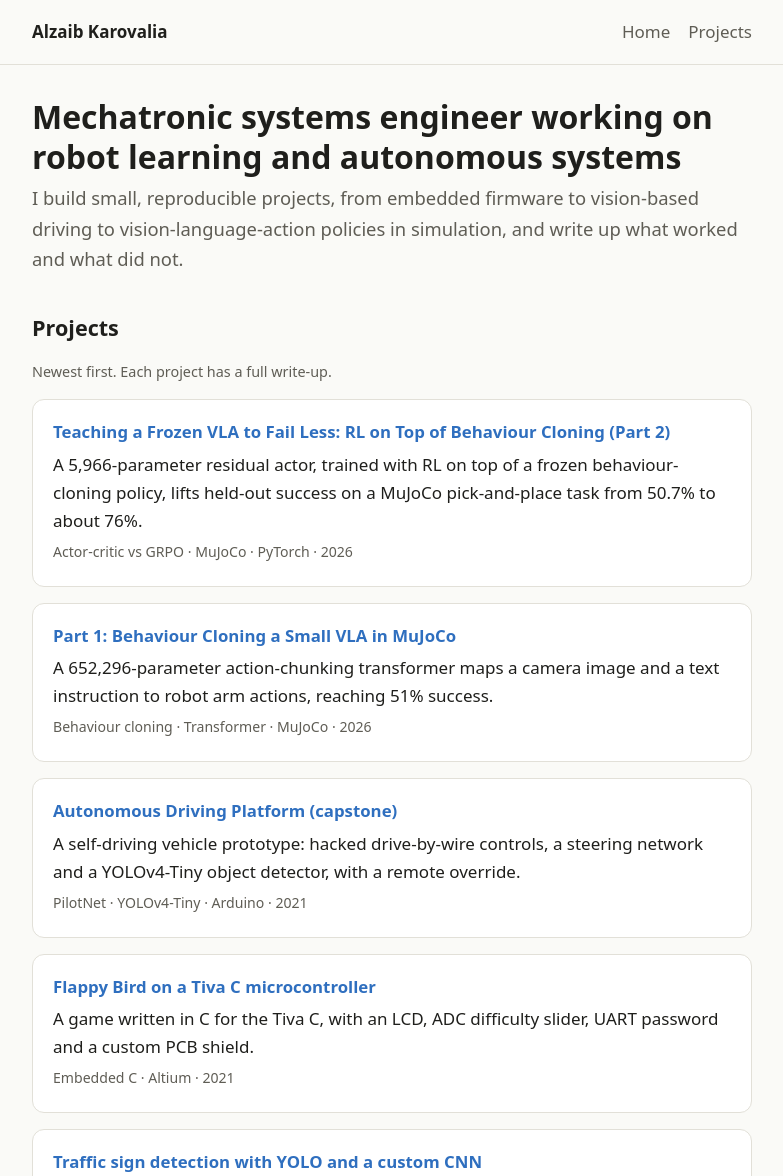
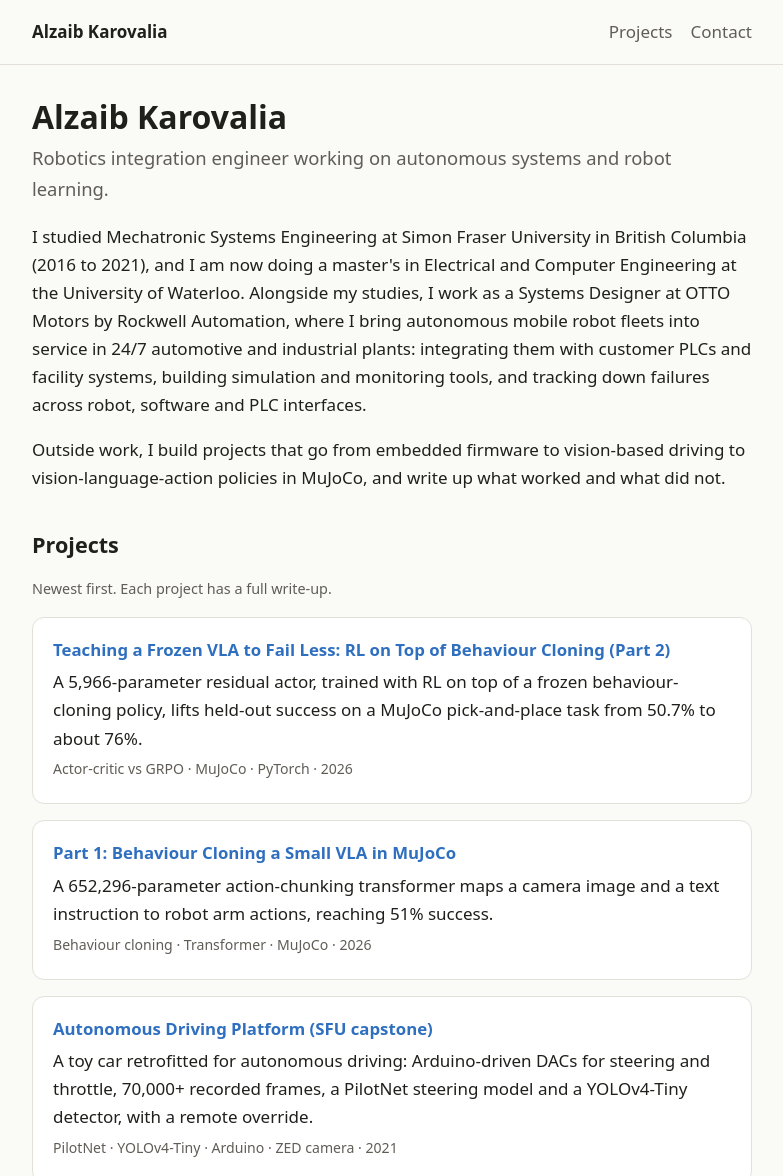
Before and after one commit to Alzaib/alzaib.github.io, a plain HTML site: page index.html in a window 1280 px wide. Shown: the top 1176 px of the page, without its empty margins (248-1031 px from the left). Drawn offline with Linux system fonts and the light colour scheme.

Commit message:
Update index.html

```diff
--- a/index.html
+++ b/index.html
@@ -3,14 +3,18 @@
 <meta name="viewport" content="width=device-width,initial-scale=1">
 <meta http-equiv="Content-Security-Policy" content="default-src 'none'; img-src 'self'; style-src 'self'; base-uri 'none'; form-action 'none'">
 <meta name="referrer" content="no-referrer">
-<title>Alzaib Karovalia | Robot learning and autonomous systems</title>
+<meta name="description" content="Alzaib Karovalia: robotics integration engineer at OTTO Motors by Rockwell Automation and MEng candidate in Electrical and Computer Engineering at the University of Waterloo.">
+<title>Alzaib Karovalia | Robotics integration and robot learning</title>
 <link rel="stylesheet" href="style.css"></head>
 <body>
 <header class="site"><div class="wrap"><a class="brand" href="index.html">Alzaib Karovalia</a>
-<nav><a href="index.html">Home</a><a href="#projects">Projects</a></nav></div></header>
+<nav><a href="#projects">Projects</a><a href="#contact">Contact</a></nav></div></header>
 <main class="wrap">
-<h1>Mechatronic systems engineer working on robot learning and autonomous systems</h1>
-<p class="lead">I build small, reproducible projects, from embedded firmware to vision-based driving to vision-language-action policies in simulation, and write up what worked and what did not.</p>
+
+<h1>Alzaib Karovalia</h1>
+<p class="lead">Robotics integration engineer working on autonomous systems and robot learning.</p>
+<p>I studied Mechatronic Systems Engineering at Simon Fraser University in British Columbia (2016 to 2021), and I am now doing a master's in Electrical and Computer Engineering at the University of Waterloo. Alongside my studies, I work as a Systems Designer at OTTO Motors by Rockwell Automation, where I bring autonomous mobile robot fleets into service in 24/7 automotive and industrial plants: integrating them with customer PLCs and facility systems, building simulation and monitoring tools, and tracking down failures across robot, software and PLC interfaces.</p>
+<p>Outside work, I build projects that go from embedded firmware to vision-based driving to vision-language-action policies in MuJoCo, and write up what worked and what did not.</p>
 
 <h2 id="projects">Projects</h2>
 <p class="meta">Newest first. Each project has a full write-up.</p>
@@ -25,9 +29,9 @@
 <p class="tags">Behaviour cloning &middot; Transformer &middot; MuJoCo &middot; 2026</p>
 </div>
 <div class="card">
-<h3><a href="projects/adp-capstone/index.html">Autonomous Driving Platform (capstone)</a></h3>
-<p>A self-driving vehicle prototype: hacked drive-by-wire controls, a steering network and a YOLOv4-Tiny object detector, with a remote override.</p>
-<p class="tags">PilotNet &middot; YOLOv4-Tiny &middot; Arduino &middot; 2021</p>
+<h3><a href="projects/adp-capstone/index.html">Autonomous Driving Platform (SFU capstone)</a></h3>
+<p>A toy car retrofitted for autonomous driving: Arduino-driven DACs for steering and throttle, 70,000+ recorded frames, a PilotNet steering model and a YOLOv4-Tiny detector, with a remote override.</p>
+<p class="tags">PilotNet &middot; YOLOv4-Tiny &middot; Arduino &middot; ZED camera &middot; 2021</p>
 </div>
 <div class="card">
 <h3><a href="projects/flappy-bird-tiva-c/index.html">Flappy Bird on a Tiva C microcontroller</a></h3>
@@ -45,9 +49,8 @@
 <p class="tags">PilotNet &middot; YOLOv3 &middot; Keras &middot; 2020</p>
 </div>
 
-<h2>About</h2>
-<p>[Two or three sentences about you: your programme, what you are working towards, and the kind of role you want.]</p>
-<p class="meta">Contact: [add your preferred public contact link, for example LinkedIn]</p>
+<h2 id="contact">Contact</h2>
+<p class="meta">[Add one public link here, for example your LinkedIn profile URL.]</p>
 </main>
 <footer><div class="wrap">&copy; Alzaib Karovalia. Static site: no cookies, no analytics, no third-party scripts.</div></footer>
 </body></html>
```
